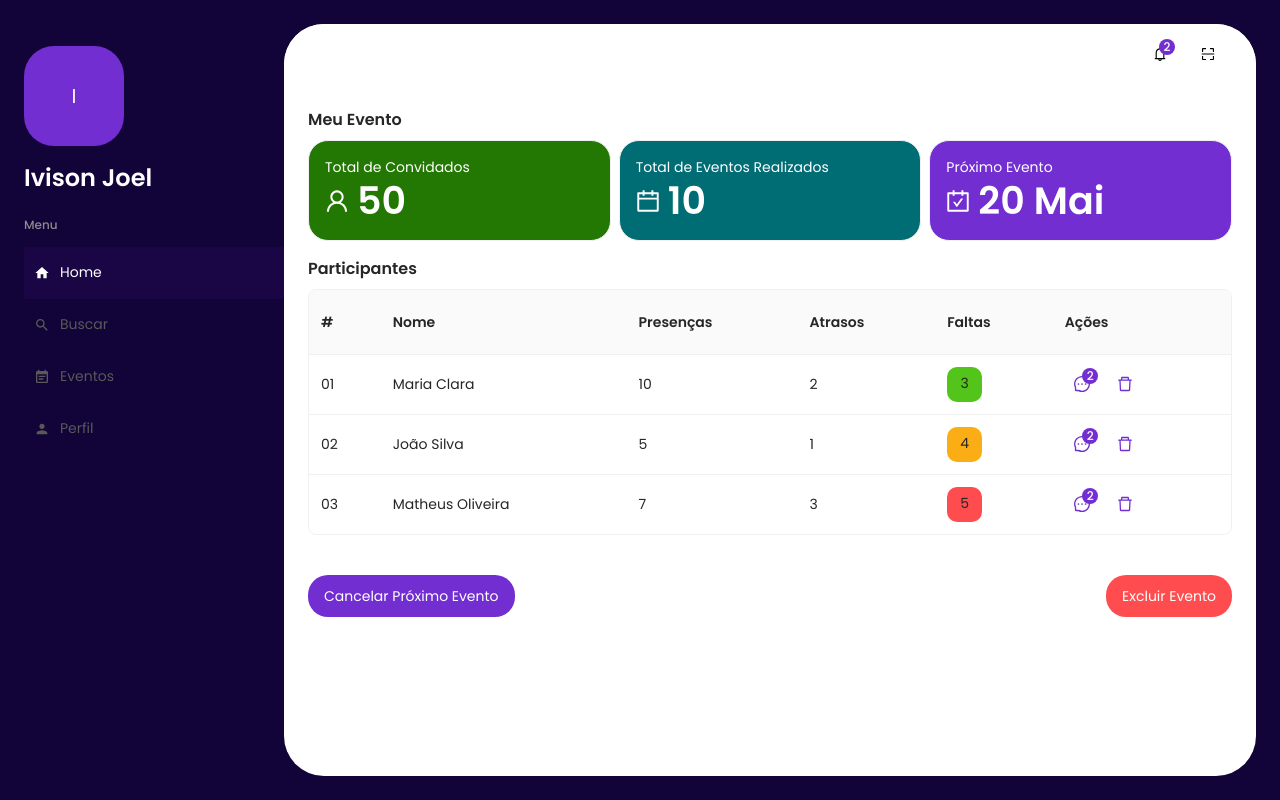
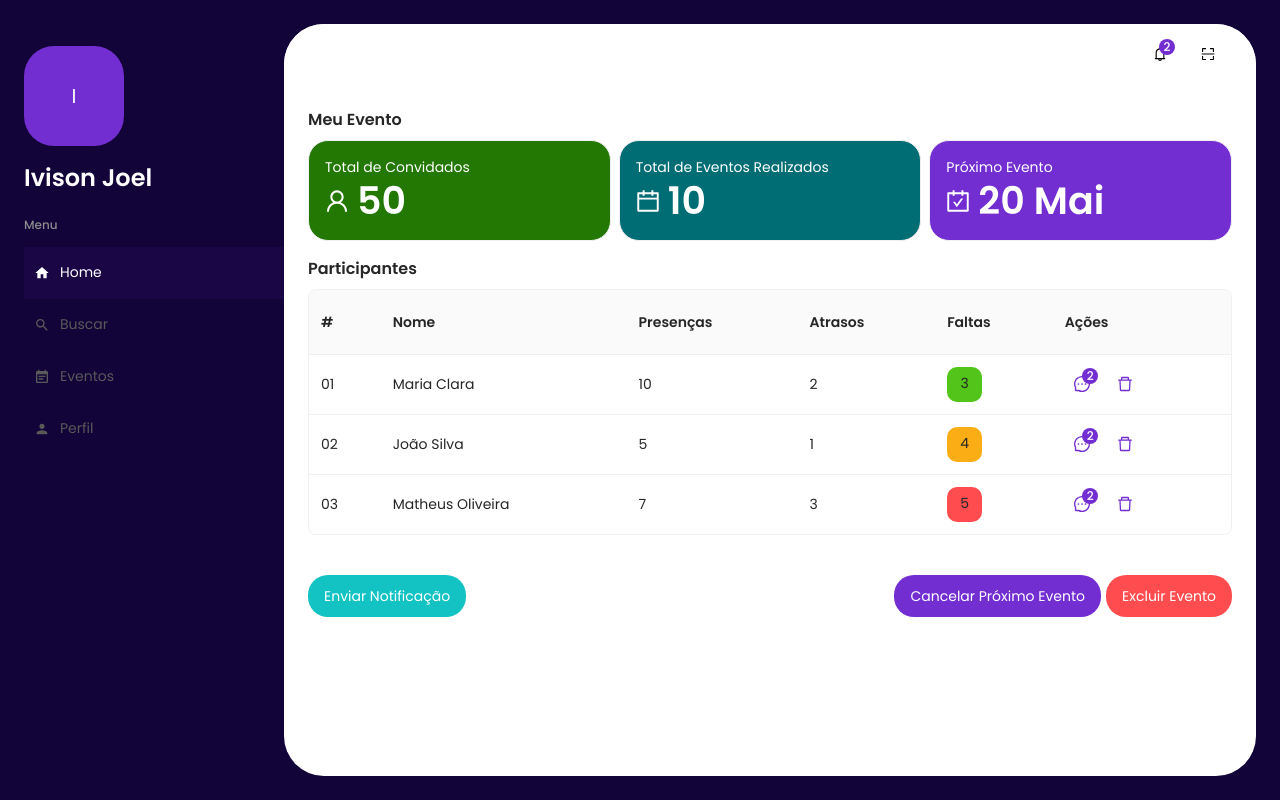
Before and after one commit to Ivisonj/IEvent-Frontend, a Next.js app in the folder ievent-frontend/: page /user/my-event in a window 1280 px wide. Built offline with nearby package versions, Linux system fonts and the light colour scheme; a web font is replaced by a local one.

Commit message:
feat: create send notification button in the my-event page

```diff
--- a/ievent-frontend/src/app/user/home/page.tsx
+++ b/ievent-frontend/src/app/user/home/page.tsx
@@ -42,7 +42,7 @@ const Home = () => {
       >
         <Typography variant="h5">Meus Eventos</Typography>
         <Button
-          variant="outlined"
+          variant="text"
           onClick={() => router.push('/user/create-event')}
         >
           Criar Evento
--- a/ievent-frontend/src/app/user/my-event/page.tsx
+++ b/ievent-frontend/src/app/user/my-event/page.tsx
@@ -23,10 +23,22 @@ const MyEvent = () => {
             display="flex"
             justifyContent="space-between"
           >
+            <Box>
+              <IButton
+                type="button"
+                width="auto"
+                bgColor="info.main"
+                hover="info.dark"
+              >
+                Enviar Notificação
+              </IButton>
+            </Box>
+            <Box>
               <IButton type="button" width="auto">
                 Cancelar Próximo Evento
               </IButton>
               <IButton
+                m="0px 0px 0px 5px"
                 type="button"
                 width="auto"
                 bgColor="error.main"
@@ -38,6 +50,7 @@ const MyEvent = () => {
           </Box>
         </Box>
       </Box>
+    </Box>
   )
 }
 
```
Also changed, not shown: ievent-frontend/src/components/textEditor/menuBar/index.tsx (+0 -7 lines). Lines whose indentation alone changed are shown as unchanged.
